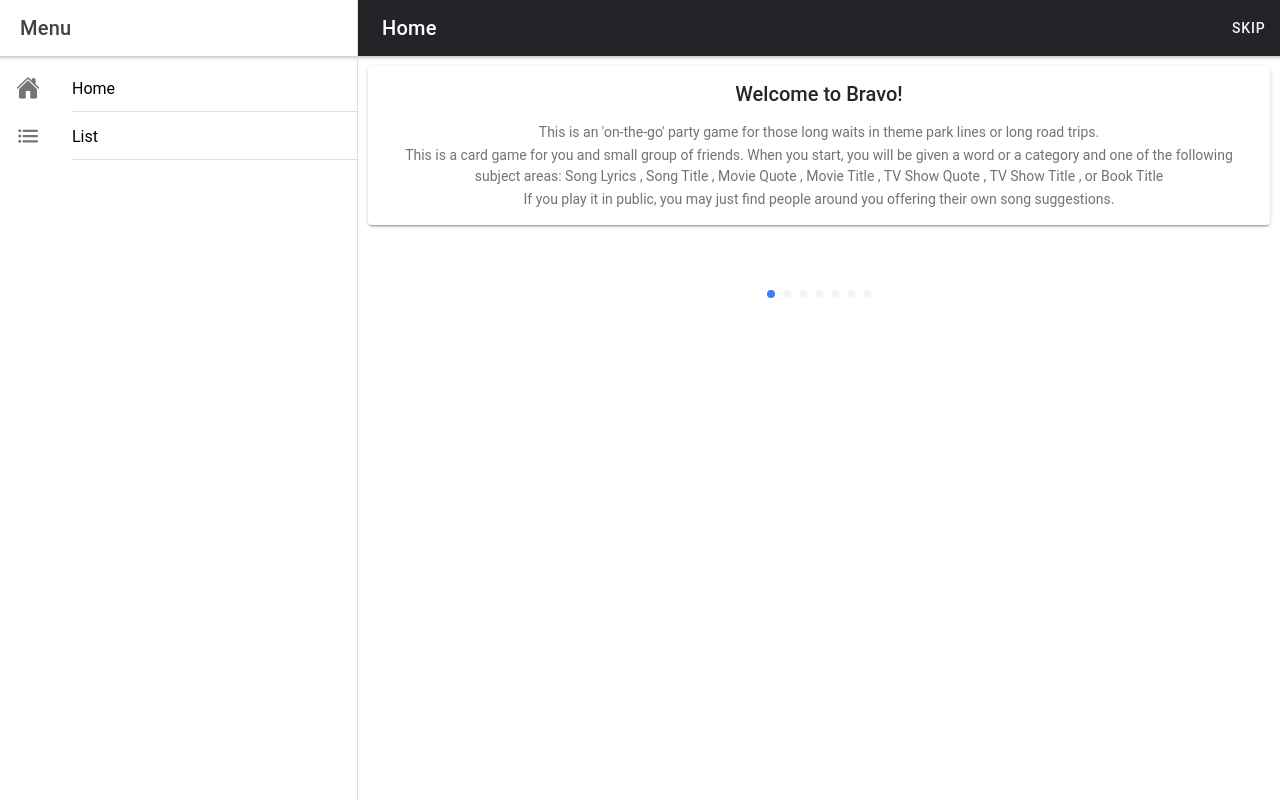
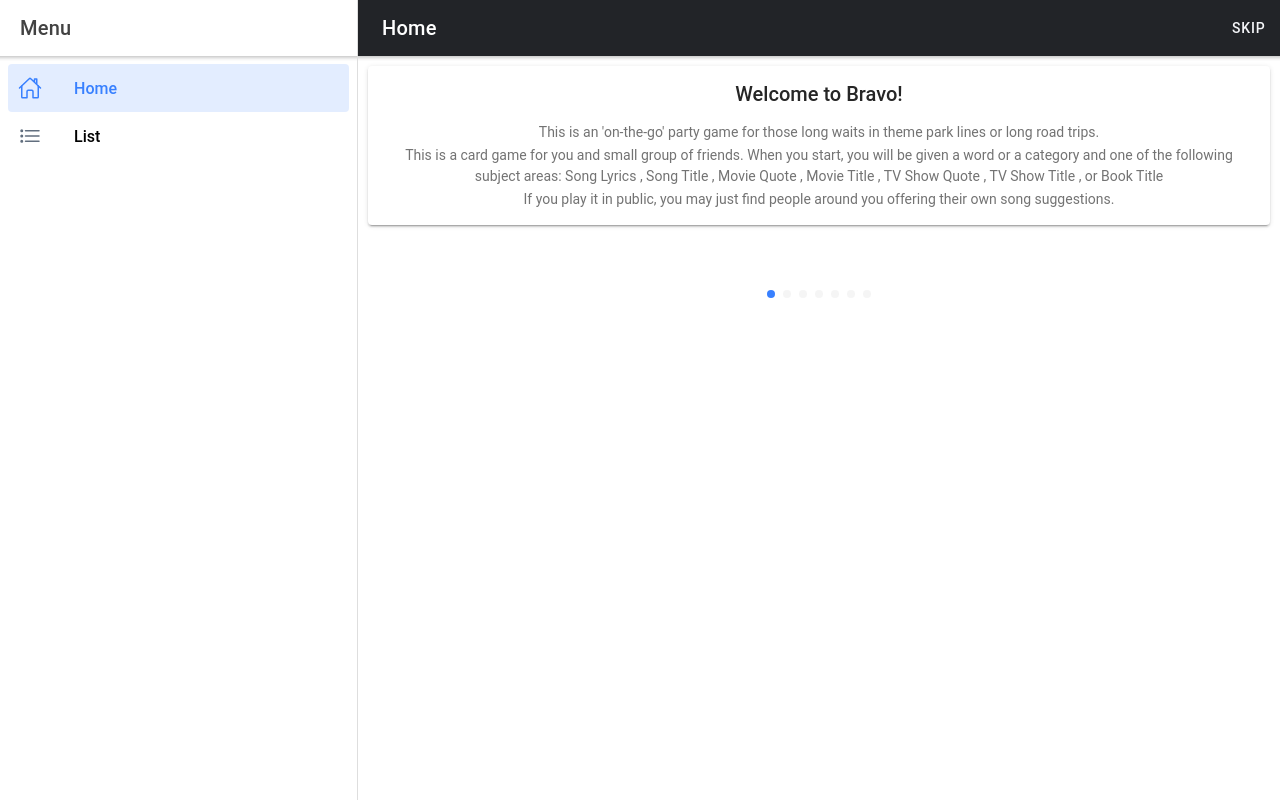
Before and after one commit to walkingriver/bravo-react, a React (Create React App) app: page /home in a window 1280 px wide. Built offline with nearby package versions, Linux system fonts and the light colour scheme.

Commit message:
Ionic 5 (#3)
* WIP Ionic 5

* Completed Ionic-5 upgrade

```diff
--- a/package.json
+++ b/package.json
@@ -3,8 +3,8 @@
   "version": "0.0.1",
   "private": true,
   "dependencies": {
-    "@ionic/react": "^4.11.0",
-    "@ionic/react-router": "^4.11.0",
+    "@ionic/react": "^5.0.0",
+    "@ionic/react-router": "^5.0.0",
     "@testing-library/jest-dom": "^4.2.4",
     "@testing-library/react": "^9.4.0",
     "@testing-library/user-event": "^8.0.3",
@@ -14,7 +14,7 @@
     "@types/react-dom": "^16.9.4",
     "@types/react-router": "^5.1.4",
     "@types/react-router-dom": "^5.1.3",
-    "ionicons": "^4.6.3",
+    "ionicons": "^5.0.0",
     "react": "^16.12.0",
     "react-dom": "^16.12.0",
     "react-router": "^5.1.2",
--- a/src/App.tsx
+++ b/src/App.tsx
@@ -1,13 +1,11 @@
-import React from 'react';
+import React, { useState } from 'react';
 import { Redirect, Route } from 'react-router-dom';
 import { IonApp, IonRouterOutlet, IonSplitPane } from '@ionic/react';
 import { IonReactRouter } from '@ionic/react-router';
-import { AppPage } from './declarations';
 
 import Menu from './components/Menu';
 import Home from './pages/Home';
 import List from './pages/List';
-import { home, list } from 'ionicons/icons';
 
 /* Core CSS required for Ionic components to work properly */
 import '@ionic/react/css/core.css';
@@ -28,32 +26,24 @@
 /* Theme variables */
 import './theme/variables.css';
 
-const appPages: AppPage[] = [
-  {
-    title: 'Home',
-    url: '/home',
-    icon: home
-  },
-  {
-    title: 'List',
-    url: '/home/list',
-    icon: list
-  }
-];
+const App: React.FC = () => {
+  const [selectedPage, setSelectedPage] = useState('');
 
-const App: React.FC = () => (
+  return (
+
     <IonApp>
       <IonReactRouter>
         <IonSplitPane contentId="main">
-        <Menu appPages={appPages} />
+          <Menu selectedPage={selectedPage} />
           <IonRouterOutlet id="main">
-          <Route path="/home" component={Home} exact={true} />
-          <Route path="/home/list" component={List} exact={true} />
-          <Route path="/" render={() => <Redirect to="/home"/> } exact={true} />
+            <Route path="/home" render={() => { setSelectedPage('Home'); return <Home />; }} exact={true} />
+            <Route path="/list" render={() => { setSelectedPage('List'); return <List />; }} exact={true} />
+            <Route path="/" render={() => <Redirect to="/home" />} exact={true} />
           </IonRouterOutlet>
         </IonSplitPane>
       </IonReactRouter>
     </IonApp>
   );
+}
 
 export default App;
--- /dev/null
+++ b/src/components/Menu.css
@@ -0,0 +1,113 @@
+ion-menu ion-content {
+  --background: var(--ion-item-background, var(--ion-background-color, #fff));
+}
+
+ion-menu.md ion-content {
+  --padding-start: 8px;
+  --padding-end: 8px;
+  /* --padding-top: 20px;
+  --padding-bottom: 20px; */
+}
+
+ion-menu.md ion-list {
+  /* padding: 20px 0; */
+}
+
+ion-menu.md ion-note {
+  margin-bottom: 30px;
+}
+
+ion-menu.md ion-list-header, ion-menu.md ion-note {
+  padding-left: 10px;
+}
+
+ion-menu.md ion-list#inbox-list {
+  border-bottom: 1px solid var(--ion-color-step-150, #d7d8da);
+}
+
+ion-menu.md ion-list#inbox-list ion-list-header {
+  font-size: 22px;
+  font-weight: 600;
+  min-height: 20px;
+}
+
+ion-menu.md ion-list#labels-list ion-list-header {
+  font-size: 16px;
+  margin-bottom: 18px;
+  color: #757575;
+  min-height: 26px;
+}
+
+ion-menu.md ion-item {
+  --padding-start: 10px;
+  --padding-end: 10px;
+  border-radius: 4px;
+}
+
+ion-menu.md ion-item.selected {
+  --background: rgba(var(--ion-color-primary-rgb), 0.14);
+}
+
+ion-menu.md ion-item.selected ion-icon {
+  color: var(--ion-color-primary);
+}
+
+ion-menu.md ion-item ion-icon {
+  color: #616e7e;
+}
+
+ion-menu.md ion-item ion-label {
+  font-weight: 500;
+}
+
+ion-menu.ios ion-content {
+  --padding-bottom: 20px;
+}
+
+ion-menu.ios ion-list {
+  padding: 20px 0 0 0;
+}
+
+ion-menu.ios ion-note {
+  line-height: 24px;
+  margin-bottom: 20px;
+}
+
+ion-menu.ios ion-item {
+  --padding-start: 16px;
+  --padding-end: 16px;
+  --min-height: 50px;
+}
+
+ion-menu.ios ion-item ion-icon {
+  font-size: 24px;
+  color: #73849a;
+}
+
+ion-menu.ios ion-item .selected ion-icon {
+  color: var(--ion-color-primary);
+}
+
+ion-menu.ios ion-list#labels-list ion-list-header {
+  margin-bottom: 8px;
+}
+
+ion-menu.ios ion-list-header,
+ion-menu.ios ion-note {
+  padding-left: 16px;
+  padding-right: 16px;
+}
+
+ion-menu.ios ion-note {
+  margin-bottom: 8px;
+}
+
+ion-note {
+  display: inline-block;
+  font-size: 16px;
+  color: var(--ion-color-medium-shade);
+}
+
+ion-item.selected {
+  --color: var(--ion-color-primary);
+}
--- a/src/components/Menu.tsx
+++ b/src/components/Menu.tsx
@@ -12,13 +12,36 @@
 } from '@ionic/react';
 import React from 'react';
 import { RouteComponentProps, withRouter } from 'react-router-dom';
-import { AppPage } from '../declarations';
+import { homeOutline, listOutline, listSharp, homeSharp } from 'ionicons/icons';
+import './Menu.css';
 
 interface MenuProps extends RouteComponentProps {
-  appPages: AppPage[];
+  selectedPage: string;
 }
 
-const Menu: React.FunctionComponent<MenuProps> = ({ appPages }) => (
+interface AppPage {
+  url: string;
+  iosIcon: string;
+  mdIcon: string;
+  title: string;
+}
+
+const appPages: AppPage[] = [
+  {
+    title: 'Home',
+    url: '/home',
+    iosIcon: homeOutline,
+    mdIcon: homeSharp
+  },
+  {
+    title: 'List',
+    url: '/list',
+    iosIcon: listOutline,
+    mdIcon: listSharp
+  }
+];
+
+const Menu: React.FunctionComponent<MenuProps> = ({ selectedPage }) => (
   <IonMenu contentId="main" type="overlay">
     <IonHeader>
       <IonToolbar>
@@ -30,10 +53,14 @@
         {appPages.map((appPage, index) => {
           return (
             <IonMenuToggle key={index} autoHide={false}>
-              <IonItem routerLink={appPage.url} routerDirection="none">
-                <IonIcon slot="start" icon={appPage.icon} />
-                <IonLabel>{appPage.title}</IonLabel>
-              </IonItem>
+<IonItem className={selectedPage === appPage.title ? 'selected' : ''}
+  lines="none"
+  routerLink={appPage.url}
+  routerDirection="none">
+  <IonIcon slot="start" icon={appPage.iosIcon}
+  />
+  <IonLabel>{appPage.title}</IonLabel>
+</IonItem>
             </IonMenuToggle>
           );
         })}
--- a/src/pages/Home.tsx
+++ b/src/pages/Home.tsx
@@ -190,7 +190,7 @@
                   <IonButtons slot="end">
                     <IonButton routerDirection="root" routerLink="/game">
                       Continue
-        <IonIcon name="arrow-forward"></IonIcon>
+        <IonIcon icon="arrow-forward"></IonIcon>
                     </IonButton>
                   </IonButtons>
                 </IonToolbar>
```
Also changed, not shown: 1 other file (tests, documents, lock files or other folders). Lines whose indentation alone changed are shown as unchanged.
